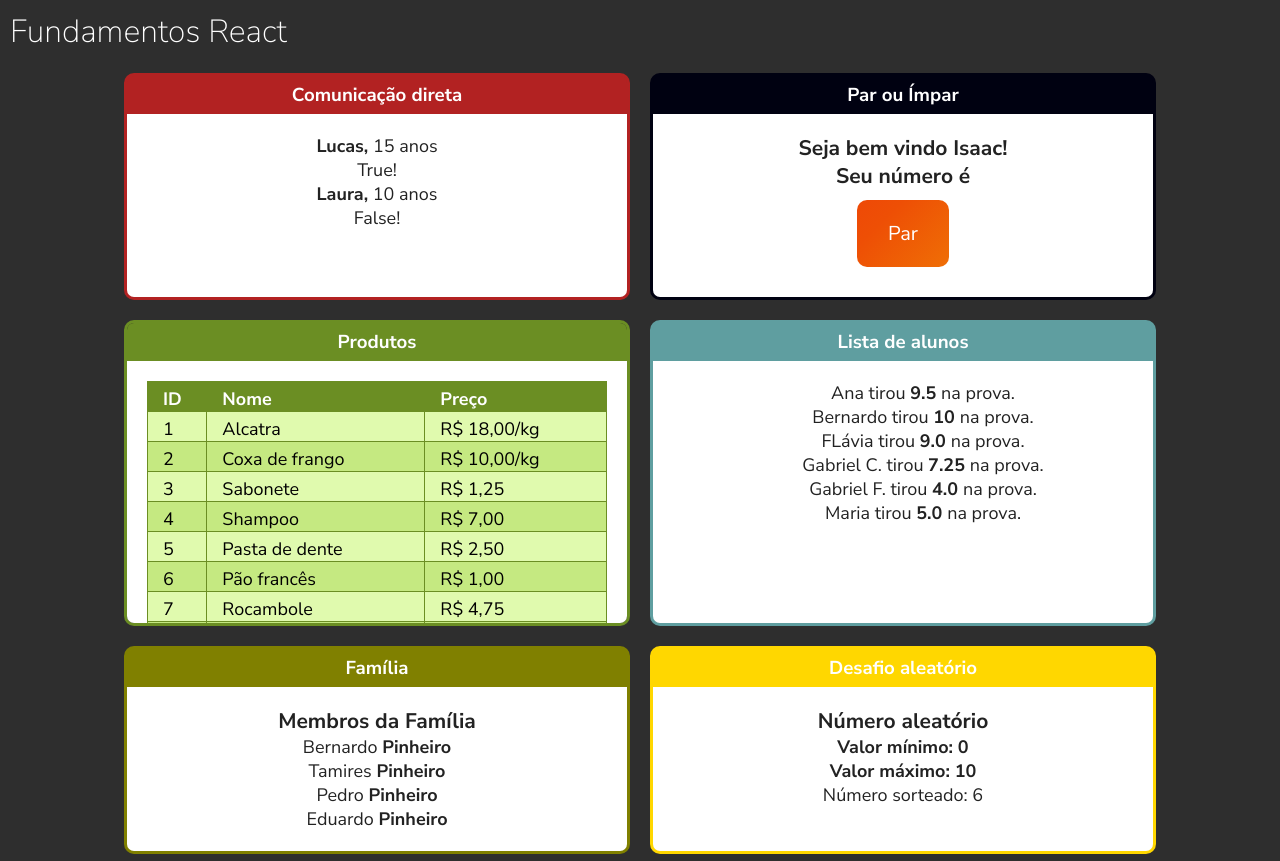
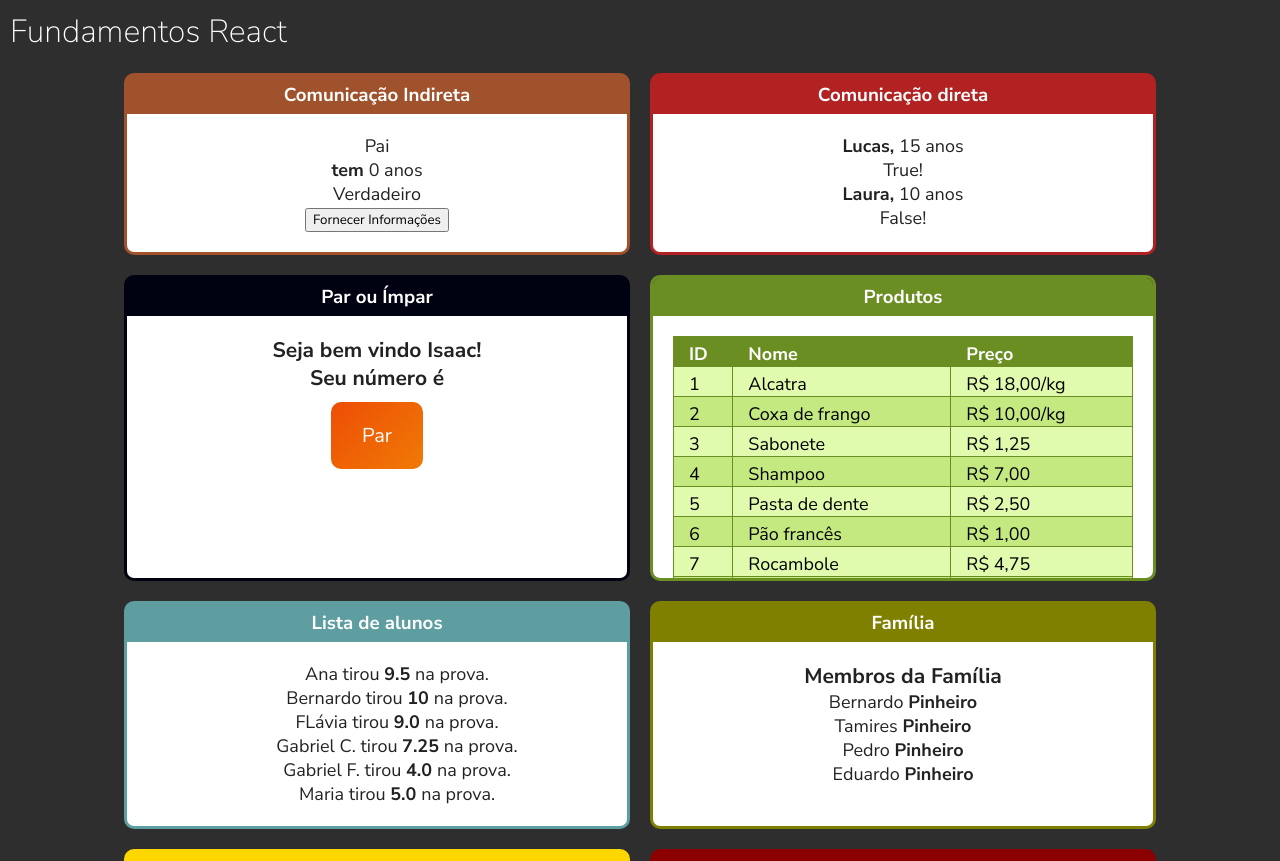
Before and after one commit to IsaacCaldas/Fundamentos-React, a React (Create React App) app: page / in a window 1280 px wide. Shown: the top 861 px of the page. Built offline with nearby package versions, Linux system fonts and the light colour scheme.

Commit message:
Indirect communication between components

```diff
--- a/src/App.jsx
+++ b/src/App.jsx
@@ -12,12 +12,18 @@
 import ProductsTable from './components/repetition/ProductsTable';
 import OddsOrEvens from './components/conditional/OddsOrEvens';
 import UserInfo from './components/conditional/UserInfo';
-import DirectDad from './components/comunication/DirectDad';
+import DirectDad from './components/communication/DirectDad';
+import IndirectDad from './components/communication/IndirectDad';
 
 export default () =>
     <div className="app">
       <h1>Fundamentos React</h1>
       <div className="cards-collection">
+        <Card
+          title="Comunicação Indireta"
+          color="#A0522D">
+          <IndirectDad/>
+        </Card>
         <Card
           title="Comunicação direta"
           color="#B22222">
--- /dev/null
+++ b/src/components/communication/IndirectDad.jsx
@@ -0,0 +1,28 @@
+import React from "react";
+import IndirectSon from "./IndirectSon";
+
+export default props => {
+
+  let name = '', age = 0, bool = true;
+
+  function getInfo(name, age, bool){
+    name = name;
+    age = age;
+    bool = bool;
+  }
+
+  return (
+
+    <div>
+      <div>
+        Pai
+      </div>
+      <span><strong>{ name } tem </strong></span>
+      <span>{ age } anos</span>
+      <div>{ bool ? 'Verdadeiro' : 'Falso' }</div>
+      <IndirectSon whenClick={getInfo}></IndirectSon>
+    </div>
+
+  );
+
+}
--- /dev/null
+++ b/src/components/communication/IndirectSon.jsx
@@ -0,0 +1,25 @@
+import React from "react";
+
+export default props => {
+
+  const cb = props.whenClick; {/* cb = callback, but is only a name */}
+
+  return (
+
+    <div>
+      <button onClick={_ => cb('Jorge', 45, false)}>
+        Fornecer Informações
+      </button>
+    </div>
+
+  );
+
+}
+
+{ /* -- O button poderia ser assim
+  <button onClick={
+      function (e) {
+        props.whenClick('Jorge', 45, true);
+      }
+  }>Fornecer Informações</button>
+*/}
--- a/src/components/conditional/OddsOrEvens.css
+++ b/src/components/conditional/OddsOrEvens.css
@@ -8,7 +8,7 @@
   background-image: linear-gradient(-45deg,
     #bbaf04, #f08a06,
     #ee4f05, #ee340a);
-  animation: animateGradient 2s ease infinite;
+  animation: animateGradient 5s ease infinite;
   border-radius: 10px;
 
   color: #fff;
```
Also changed, not shown: src/components/communication/DirectDad.jsx (renamed from src/components/comunication/DirectDad.jsx), src/components/communication/DirectSon.jsx (renamed from src/components/comunication/DirectSon.jsx).
